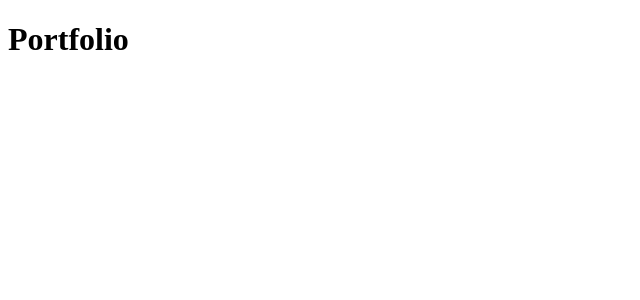
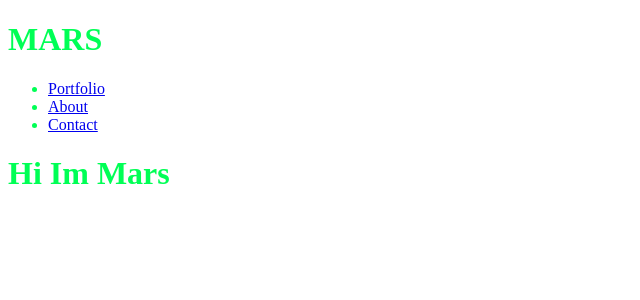
Before and after one commit to off2mxrs/firstPortfolio, a React (Create React App) app: page / in a window 1280 px wide. Shown: the top 300 px of the page, without its empty margins (0-640 px from the left). Built offline with nearby package versions, Linux system fonts and the light colour scheme.

Commit message:
Routes created

```diff
--- a/package.json
+++ b/package.json
@@ -8,6 +8,7 @@
     "@testing-library/user-event": "^12.8.3",
     "react": "^17.0.2",
     "react-dom": "^17.0.2",
+    "react-router-dom": "^5.3.0",
     "react-scripts": "4.0.3",
     "sass": "^1.42.1",
     "web-vitals": "^1.1.2"
--- a/src/App.js
+++ b/src/App.js
@@ -1,8 +1,20 @@
-import "./styles/main.scss"
+import { Switch, Route } from 'react-router-dom'
+import Header from "./components/Header";
+import Portfolio from "./pages/Portfolio";
+import About from "./pages/About";
+import Contact from "./pages/Contact";
 
 function App() {
   return (
-    <h1>Portfolio</h1>
+   <div>
+    <Header />
+    <Switch>
+      <Route path="/" component={Portfolio} exact />
+      <Route path="/about" component={About} />
+      <Route path="/contact" component={Contact} />
+
+    </Switch>
+   </div>
   );
 }
 
--- /dev/null
+++ b/src/components/Header.jsx
@@ -0,0 +1,22 @@
+import { Link } from 'react-router-dom'
+
+function Header() {
+   return (
+       <header>
+           <h1>MARS</h1>
+           <ul>
+               <li>
+                   <Link to ="/">Portfolio</Link>
+               </li>
+               <li>
+                   <Link to ="/about">About</Link>
+               </li>
+               <li>
+                   <Link to ="/contact">Contact</Link>
+               </li>
+           </ul>
+       </header>
+   )
+}
+
+export default Header;
--- a/src/index.js
+++ b/src/index.js
@@ -1,11 +1,14 @@
 import React from 'react';
 import ReactDOM from 'react-dom';
+import { BrowserRouter as Router } from 'react-router-dom';
 import App from './App';
 
 
 ReactDOM.render(
   <React.StrictMode>
-    <App />
+    <Router>
+      <App />
+    </Router>
   </React.StrictMode>,
   document.getElementById('root')
 );
--- /dev/null
+++ b/src/pages/About.jsx
@@ -0,0 +1,9 @@
+import "../styles/main.scss"
+
+function About() {
+    return (
+        <h1>About</h1>
+    )
+}
+
+export default About;
--- /dev/null
+++ b/src/pages/Contact.jsx
@@ -0,0 +1,9 @@
+import "../styles/main.scss"
+
+function Contact() {
+    return (
+        <h1>Contact</h1>
+    )
+}
+
+export default Contact
--- /dev/null
+++ b/src/pages/Portfolio.jsx
@@ -0,0 +1,9 @@
+import "../styles/main.scss"
+
+function Portfolio() {
+    return (
+        <h1>Hi Im Mars</h1>
+    )
+}
+
+export default Portfolio;
--- a/src/styles/main.scss
+++ b/src/styles/main.scss
@@ -0,0 +1,3 @@
+body {
+    color: rgb(0, 255, 85);
+}
```
Also changed, not shown: 1 other file (tests, documents, lock files or other folders).
